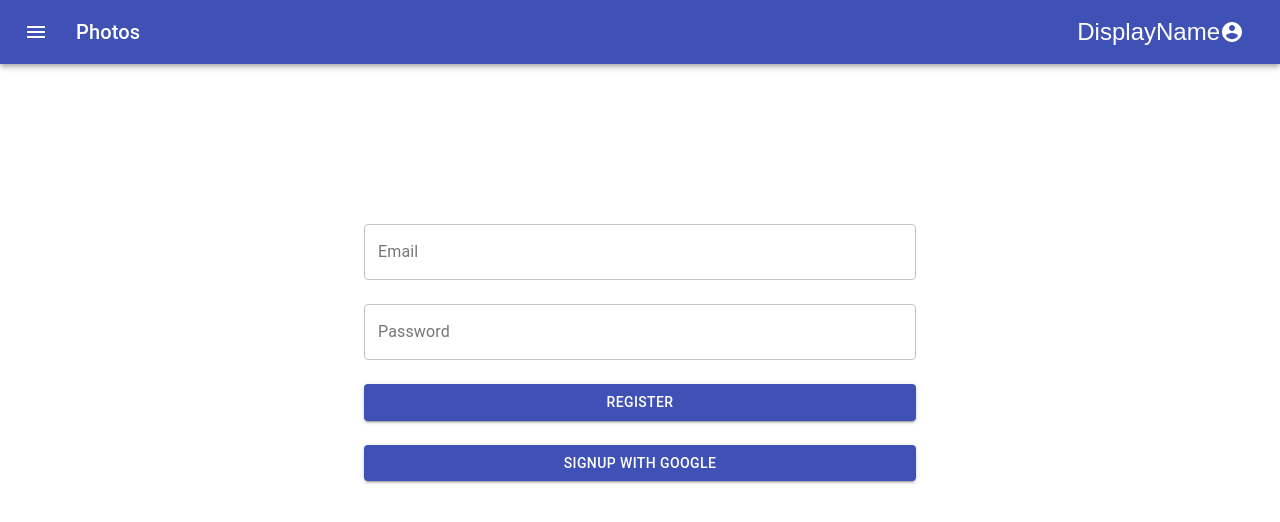
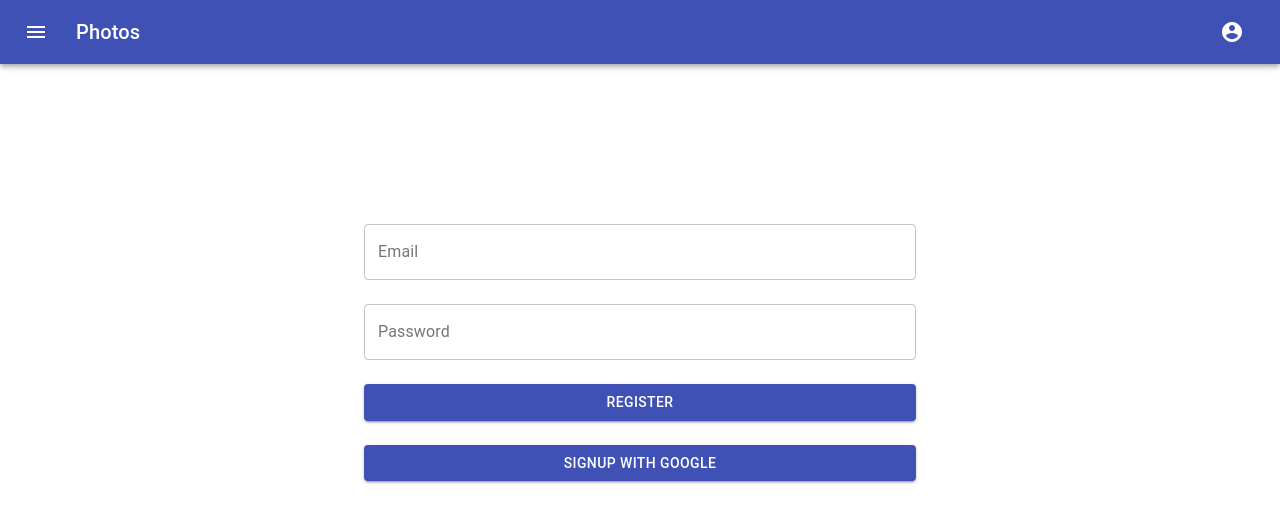
Before and after one commit to kpnemre/react-share-firebase, a React (Create React App) app: page /signin in a window 1280 px wide. Shown: the top 522 px of the page. Built offline with nearby package versions, Linux system fonts and the light colour scheme; no server answers.

Commit message:
Add SignOut

```diff
--- a/src/components/Navbar.js
+++ b/src/components/Navbar.js
@@ -1,18 +1,19 @@
-import React, {useContext} from 'react';
-import { makeStyles } from '@material-ui/core/styles';
-import AppBar from '@material-ui/core/AppBar';
-import Toolbar from '@material-ui/core/Toolbar';
-import Typography from '@material-ui/core/Typography';
-import IconButton from '@material-ui/core/IconButton';
-import MenuIcon from '@material-ui/icons/Menu';
-import AccountCircle from '@material-ui/icons/AccountCircle';
-import Switch from '@material-ui/core/Switch';
+import React, { useContext, useCallback } from "react";
+import { makeStyles } from "@material-ui/core/styles";
+import AppBar from "@material-ui/core/AppBar";
+import Toolbar from "@material-ui/core/Toolbar";
+import Typography from "@material-ui/core/Typography";
+import IconButton from "@material-ui/core/IconButton";
+import MenuIcon from "@material-ui/icons/Menu";
+import AccountCircle from "@material-ui/icons/AccountCircle";
+import Switch from "@material-ui/core/Switch";
 // import FormControlLabel from '@material-ui/core/FormControlLabel';
 // import FormGroup from '@material-ui/core/FormGroup';
-import MenuItem from '@material-ui/core/MenuItem';
-import Menu from '@material-ui/core/Menu';
+import MenuItem from "@material-ui/core/MenuItem";
+import Menu from "@material-ui/core/Menu";
 
-import {FirebaseAuthContext} from '../context/AuthContext';
+import { FirebaseAuthContext } from "../context/AuthContext";
+import firebase from '../firebase/firebase.utils';
 
 const useStyles = makeStyles((theme) => ({
   root: {
@@ -27,6 +28,9 @@ const useStyles = makeStyles((theme) => ({
 }));
 
 export default function Navbar() {
+  const { currentUser } = useContext(FirebaseAuthContext);
+  // const { currentUser:{displayName} } = useContext(FirebaseAuthContext);
+  console.log(currentUser);
 
   const classes = useStyles();
   const [auth, setAuth] = React.useState(true);
@@ -41,16 +45,24 @@ export default function Navbar() {
     setAnchorEl(event.currentTarget);
   };
 
-  const handleClose = () => {
+  // const handleClose = () => {
+  const handleClose =  ()=> {
     setAnchorEl(null);
   };
-
+const handleSignout = useCallback(()=>{
+  firebase.signOut();
+})
+// hafızada tutar.
   return (
     <div className={classes.root}>
-
       <AppBar position="static">
         <Toolbar>
-          <IconButton edge="start" className={classes.menuButton} color="inherit" aria-label="menu">
+          <IconButton
+            edge="start"
+            className={classes.menuButton}
+            color="inherit"
+            aria-label="menu"
+          >
             <MenuIcon />
           </IconButton>
           <Typography variant="h6" className={classes.title}>
@@ -65,26 +77,27 @@ export default function Navbar() {
                 onClick={handleMenu}
                 color="inherit"
               >
-                  DisplayName
+                {currentUser?.displayName}
                 <AccountCircle />
               </IconButton>
               <Menu
                 id="menu-appbar"
                 anchorEl={anchorEl}
                 anchorOrigin={{
-                  vertical: 'top',
-                  horizontal: 'right',
+                  vertical: "top",
+                  horizontal: "right",
                 }}
                 keepMounted
                 transformOrigin={{
-                  vertical: 'top',
-                  horizontal: 'right',
+                  vertical: "top",
+                  horizontal: "right",
                 }}
                 open={open}
                 onClose={handleClose}
               >
                 <MenuItem onClick={handleClose}>Profile</MenuItem>
                 <MenuItem onClick={handleClose}>My account</MenuItem>
+                <MenuItem onClick={handleSignout}>Sign Out</MenuItem>
               </Menu>
             </div>
           )}
--- a/src/context/AuthContext.js
+++ b/src/context/AuthContext.js
@@ -15,7 +15,7 @@ function AuthContextProvider(props) {
   }, []);
 
   return (
-    <FirebaseAuthContext.Provider value={currentUser}>
+    <FirebaseAuthContext.Provider value={{currentUser}}>
       {props.children}
     </FirebaseAuthContext.Provider>
   );
--- a/src/firebase/firebase.utils.js
+++ b/src/firebase/firebase.utils.js
@@ -35,7 +35,12 @@ class Firebase {
     const googleProvider = new firebase.auth.GoogleAuthProvider();
     googleProvider.setCustomParameters({ prompt: "select_account" });
     this.firebaseAuth.signInWithPopup(googleProvider);
-  }}
+  }
+  signOut () {
+    this.firebaseAuth.signOut();
+  }
+
+}
 
 
 
```
Also changed, not shown: 1 other file (tests, documents, lock files or other folders).
